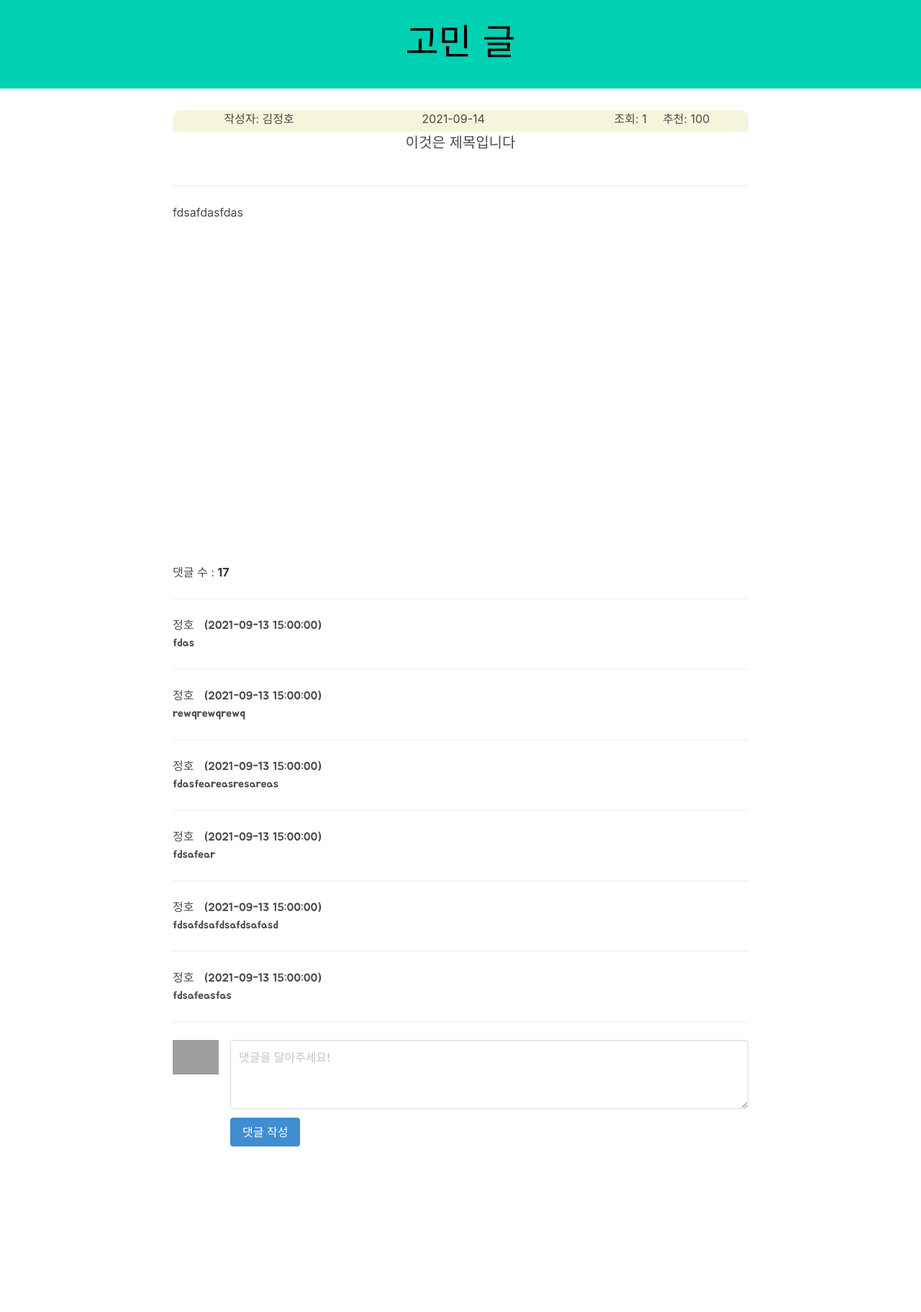
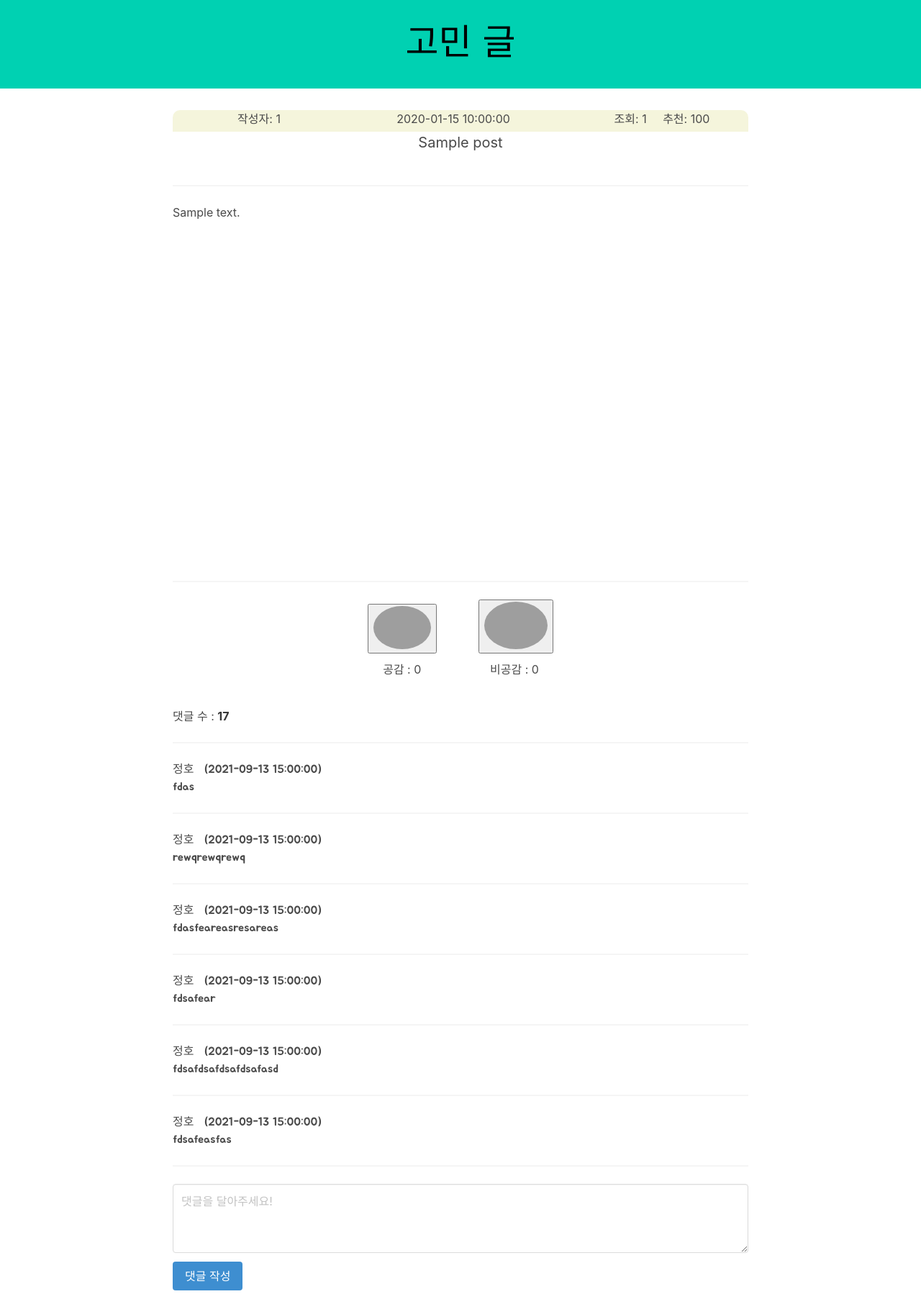
Before and after one commit to rockintuna/_week1, a Flask app: page /post in a window 1280 px wide. Shown: the whole page at 72% size. Before the commit the page ends 1593 px from the top, so only its background shows below. Run offline with Flask 2, Linux system fonts and the light colour scheme; a database or web service that is not in the repository returns one stand-in record (values such as "Sample title"); grey boxes are pictures that could not be loaded.

Commit message:
post 공감 비공감 버튼 이벤트 업데이트

```diff
--- a/templates/post.html
+++ b/templates/post.html
@@ -87,59 +87,85 @@
         .reply-data {
             font-family: 'Jua', sans-serif;
         }
+
+        .LikeorUnlike {
+            height: 100px;
+
+        }
+
+        .LikeButton {
+            width: 80px;
+            border-radius: 50%;
+            cursor: pointer;
+        }
+
+        .UnlikeButton {
+            width: 88px;
+            border-radius: 50%;
+            cursor: pointer;
+        }
+
+        .reply-list {
+            margin-top: 50px;
+        }
     </style>
 
     <script>
-        $(document).ready(function () {
-            //get_list()
-        })
-
-        function get_list() {
-            $.ajax({
-                type: "GET",
-                url: "http://openapi.seoul.go.kr:8088/6d4d776b466c656533356a4b4b5872/json/RealtimeCityAir/1/99",
-                data: {},
-                success: function (response) {
-                    //let rows = response["RealtimeCityAir"]["row"];
-                    console.log(1)
-                }
-            })
-        }
+        let PostID = '{{ post }}';
 
         // 댓글 작성버튼에 대한 이벤트
         // server 에 댓글을 POST
         // 현재의 HTML append 작업
         function PostReply() {
-            let writing_id = '1';
-            let id = '정호';
+            let writing_id = 1;
+
             let comment = $('#ReplyComment').val();
-
             $.ajax({
                 type: "POST",
-                url: '/post',
-                data: {writing_id_receive: writing_id},
+                url: '/comment',
+                data: {post_id: writing_id, com: comment},
                 success: function (response) {
                     console.log(response['msg'])
 
                     // 보내주고 refresh 를 통해서 다시 리스트 목록을 불러와야할듯하다.
                 }
             });
-            window.location.reload();
+           // window.location.reload();
+        }
+        // 공감 버튼 눌렀을 때의 이벤트
+        function PushLikeButton() {
+            let button_value = $('#LikeButton').val().split(' ');
+            let button_action = button_value[0];
+            let button_id = button_value[1];
 
+           $.ajax({
+                type: 'POST',
+                url: '/like',
+                data: {post_id: button_id, action: button_action},
+                success : function (response) {
+                    console.log(response['msg'])
+                }
+            });
+           //window.location.reload();
+        }
 
-            /*
-            let temp_html = `<li>작성자 <span>&nbsp;&nbsp;(2021-09-13 15:00:00)</span>
-                                <br>
-                                <div>
-                                    ${comment}
-                                </div>
-                                <hr>
-                            </li>`;
+        function PushUnLikeButton() {
+            let button_value = $('#LikeButton').val().split(' ');
+            let button_action = button_value[0];
+            let button_id = button_value[1];
 
-            $('#ReplyList').append(temp_html);*/
+            $.ajax({
+                type: 'POST',
+                url: '/like',
+                data: {post_id: button_id, action: button_action},
+                success : function (response) {
+                    console.log(response['msg'])
+                }
+            });
+            // window.location.reload();
         }
+
     </script>
-
 
 </head>
 <body>
@@ -157,25 +183,53 @@
             <!-- 글 정보 -->
             <div class="article_info">
                 <div class="article_author">
-                    <span>작성자: 김정호</span>
+                    <span>작성자: {{ post.id }}</span>
                 </div>
                 <div class="article_data">
-                    <span>2021-09-14</span>
+                    <span>{{ post.postDate }}</span>
                 </div>
                 <div class="article_hit">
                     <span>조회: 1 &nbsp;&nbsp;&nbsp; 추천: 100</span>
                 </div>
             </div>
 
+
             <!-- 글 제목 -->
             <div class="article-title">
-                <span style="font-size:20px;">이것은 제목입니다</span>
+                <span style="font-size:20px;">{{ post.title }}</span>
             </div>
             <hr>
 
             <!-- 글 상세내용 입니다 -->
             <div class="article-content">
-                fdsafdasfdas
+                {{ post.content }}
+
+            </div>
+            <hr>
+
+            <!-- 공감 비공감 입니다 -->
+            <div class="LikeorUnlike">
+                <div style="text-align: center;">
+                    <button onclick="PushLikeButton()" value="like {{ post._id }}" id="LikeButton">
+                        <img src="/static/good_thumb.png" class="LikeButton">
+                    </button>
+                    &nbsp;&nbsp;&nbsp;&nbsp;&nbsp;&nbsp;&nbsp;&nbsp;&nbsp;&nbsp;&nbsp;
+                    <button onclick="PushUnLikeButton()" id="UnLikeButton" value="unlike {{ post._id }}">
+                        <img src="/static/bad_thumb.png" class="UnlikeButton">
+                    </button>
+
+                    <!-- 공감 비공감 텍스트입니다 -->
+                    <div style="width: 250px; margin: 10px auto;">
+                        <div style="float:left; width: 35%; text-align: center;">
+                            공감 : 0
+                        </div>
+                        <div style="float: right; width: 40%; text-align: center;">
+                            비공감 : 0
+                        </div>
+                    </div>
+
+
+                </div>
             </div>
 
             <!-- 댓글 리스트 입니다 -->
@@ -184,7 +238,6 @@
                 <hr>
                 <div>
                     <ul class="reply-ul" id="ReplyList">
-
                         <li class="reply-data">정호 <span>&nbsp;&nbsp;(2021-09-13 15:00:00)</span>
                             <br>
                             <div>
@@ -232,23 +285,17 @@
                             </div>
                             <hr>
                         </li>
-
-
                     </ul>
                 </div>
             </div>
 
             <!--  댓글 달기  -->
             <article class="media">
-                <figure class="media-left">
-                    <p class="image is-64x64">
-                        <img src="/static/image.jfif">
-                    </p>
-                </figure>
                 <div class="media-content">
                     <div class="field">
                         <p class="control">
-                            <textarea rows="3" class="textarea" placeholder="댓글을 달아주세요!" id="ReplyComment"></textarea>
+                                <textarea rows="3" class="textarea" placeholder="댓글을 달아주세요!"
+                                          id="ReplyComment"></textarea>
                         </p>
                     </div>
                     <nav class="level">
@@ -263,5 +310,6 @@
         </div>
     </div>
 </div>
+
 </body>
 </html>
```
